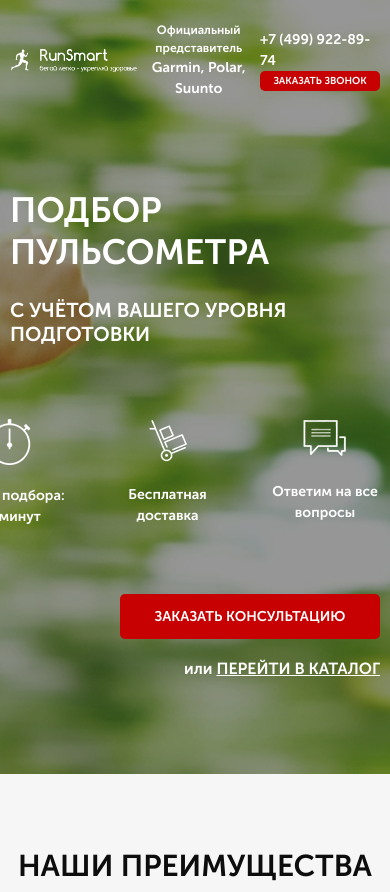
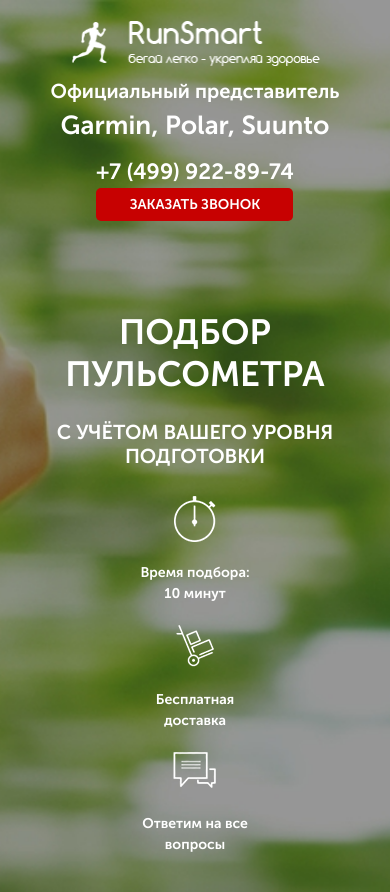
Before and after one commit to nsiletskaya/pulse, a website: page src/index.html in a window 390 px wide. Shown: the top 892 px of the page. Drawn offline with Linux system fonts and the light colour scheme.

Commit message:
media 575px for promo

```diff
--- a/src/sass/base/_media.sass
+++ b/src/sass/base/_media.sass
@@ -79,3 +79,46 @@
         &__descr
             margin-top: 20px
             font-size: 17px
+
+@media ( max-width: 575px )
+	.header
+		flex-direction: column
+		&__logo
+			width: 250px
+		&__official
+			margin-top: 10px
+			font-size: 20px
+			span
+				font-size: 26px
+		&__contacts
+			align-items: center
+			margin-top: 10px
+		&__phone
+			font-size: 22px
+	.button
+		width: 197px
+		height: 33px
+		font-size: 14px
+		&_main
+			margin-top: 30px
+			width: 260px
+			height: 45px
+			font-size: 14px
+		&_submit
+			width: 100%
+			height: 50px
+			font-size: 14px
+	.promo
+		&__header
+			text-align: center
+		&__subheader
+			text-align: center
+		&__wrapper
+			align-items: center
+		&__icons
+			width: 320px
+			flex-direction: column
+			align-items: center
+			margin-top: 20px
+		&__icon
+			margin-bottom: 20px
```
Also changed, not shown: src/css/style.min.css.
